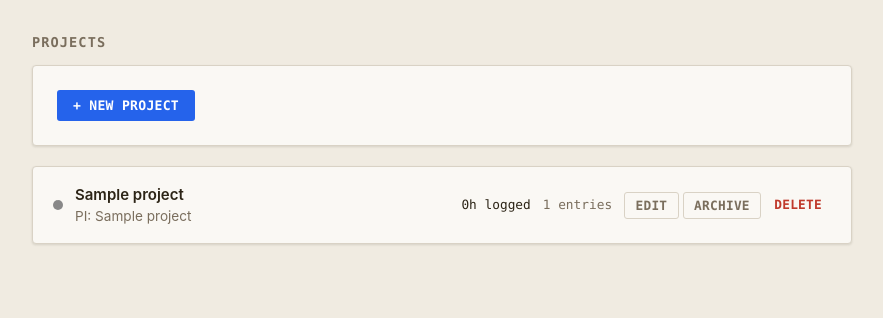
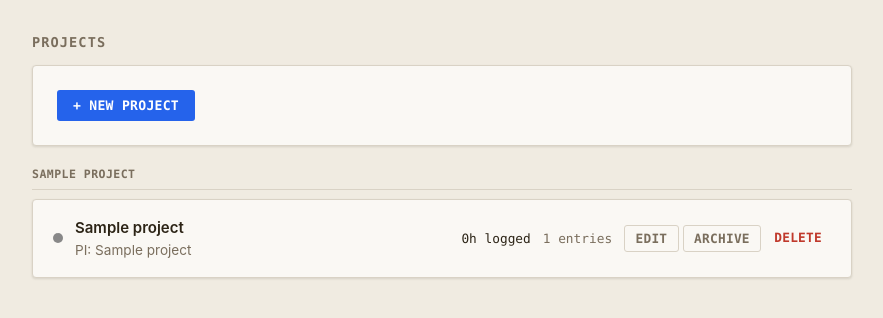
Before and after one commit to hepplerj/punchard, a Flask app: page /projects in a window 1280 px wide. Shown: the part 52-370 px from the top of the page, without its empty margins (198-1081 px from the left). Run offline with Flask 3, Linux system fonts and the light colour scheme; tables that the repository leaves empty hold one stand-in row (values such as "Sample post").

Commit message:
feat: group Projects by PI and give ad hoc tasks their own top group
Projects page now lists projects under alphabetical PI headings (No-PI last).
Tasks page groups ad hoc tasks under an 'Ad hoc tasks' heading at the very
top instead of lumping them into 'Unassigned' with GitHub issues.

Co-Authored-By: Claude Opus 4.8 <noreply@anthropic.com>

```diff
--- a/app.py
+++ b/app.py
@@ -297,7 +297,7 @@ def tasks():
         SELECT t.*, p.name AS project_name, p.color AS project_color
         FROM tasks t LEFT JOIN projects p ON t.project_id = p.id
         {clause}
-        ORDER BY (t.project_id IS NULL), p.pi_name, p.name,
+        ORDER BY (t.source != 'adhoc'), (t.project_id IS NULL), p.pi_name, p.name,
                  t.status, t.gh_type, t.gh_number, t.id
     """, params).fetchall()
 
@@ -480,7 +480,7 @@ def projects():
         FROM projects p
         LEFT JOIN entries e ON p.id = e.project_id
         GROUP BY p.id
-        ORDER BY p.name
+        ORDER BY (p.pi_name = '' OR p.pi_name IS NULL), p.pi_name, p.name
     """).fetchall()
     return render_template("projects.html", projects=rows, colors=COLORS)
 
--- a/static/style.css
+++ b/static/style.css
@@ -320,6 +320,19 @@ input[type="time"]:focus {
   flex-direction: column;
   gap: .75rem;
 }
+
+.pi-group-header {
+  font-family: var(--mono);
+  font-size: .72rem;
+  font-weight: 600;
+  letter-spacing: .04em;
+  text-transform: uppercase;
+  color: var(--muted);
+  margin: .75rem 0 -.15rem;
+  padding-bottom: .3rem;
+  border-bottom: 1px solid var(--border);
+}
+.pi-group-header:first-child { margin-top: 0; }
 
 .project-row {
   background: var(--surface);
--- a/templates/projects.html
+++ b/templates/projects.html
@@ -37,10 +37,16 @@
   </form>
 </div>
 
-{# ── Project list ── #}
+{# ── Project list (grouped by PI, alphabetical) ── #}
 {% if projects %}
 <div class="project-list">
+  {% set ns = namespace(current_pi=None) %}
   {% for p in projects %}
+  {% set pi = p.pi_name or "No PI" %}
+  {% if pi != ns.current_pi %}
+    {% set ns.current_pi = pi %}
+    <div class="pi-group-header">{{ pi }}</div>
+  {% endif %}
   <div class="project-row {% if not p.active %}project-inactive{% endif %}" x-data="{ editing: false }">
 
     <div class="project-info" x-show="!editing">
--- a/templates/tasks.html
+++ b/templates/tasks.html
@@ -83,7 +83,7 @@
 <div class="entries-log">
   {% set ns = namespace(current='__start__') %}
   {% for t in tasks %}
-    {% set group = t.project_name or "Unassigned" %}
+    {% set group = "Ad hoc tasks" if t.source == 'adhoc' else (t.project_name or "Unassigned") %}
     {% if group != ns.current %}
       {% if ns.current != '__start__' %}</div>{% endif %}
       {% set ns.current = group %}
```
Also changed, not shown: tests/test_projects_page.py (added, +15 -0 lines), tests/test_tasks_page.py (+11 -0 lines).
